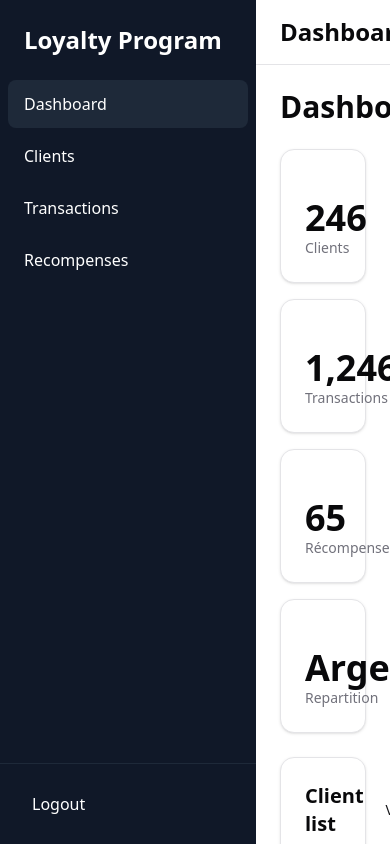
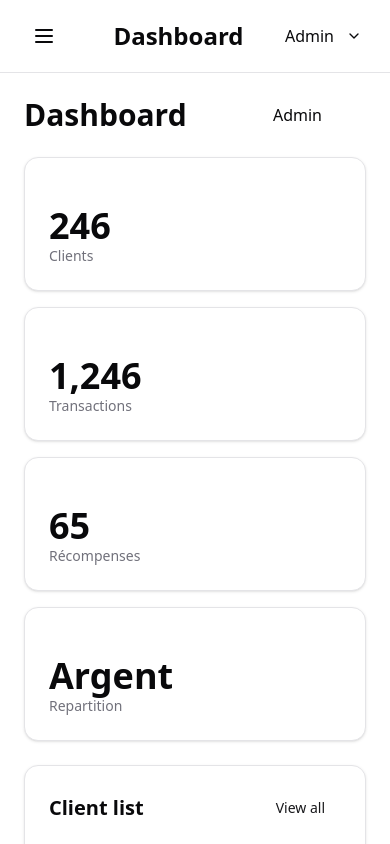
Before and after one commit to delitamakanda/LoyaltyProgramDashboard, a React (Vite) app: page /dashboard in a window 390 px wide. Built offline with nearby package versions, Linux system fonts and the light colour scheme.

Commit message:
make sidebar responsive

```diff
--- a/src/layouts/DashboardLayout.tsx
+++ b/src/layouts/DashboardLayout.tsx
@@ -1,20 +1,29 @@
 import {Outlet, Link, useLocation } from "react-router-dom"
 import { cn } from '@/lib/utils'
+import { useState, useEffect } from 'react'
 
 const DashboardLayout = () => {
     const location = useLocation()
-    const isActive = (path: string) => {
-        return location.pathname === path || location.pathname.startsWith(path);
+    const [isMobileMenuOpen, setIsMobileMenuOpen ] = useState(false)
+    const [isMobileViewOpen, setIsMobileViewOpen ] = useState(false)
+
+    useEffect(() => {
+        const handleResize = () => {
+            setIsMobileViewOpen(window.innerWidth < 768)
+            if (window.innerWidth >= 768) {
+                setIsMobileMenuOpen(false)
             }
-    return(
-        <div className="flex h-screen">
-            {/* Sidebar */}
-            <div className="w-64 bg-gray-900 text-white flex flex-col">
-                <div className="p-6">
-                    <h1 className="text-2xl font-bold">Loyalty Program</h1>
-                </div>
+        }
+        handleResize()
+        window.addEventListener("resize", handleResize)
+        return () => window.removeEventListener("resize", handleResize)
+    }, [])
 
-                <nav className="flex-1">
+    useEffect(() => {
+        setIsMobileMenuOpen(false)
+    }, [location.pathname])
+
+    const NavItems = () => (
         <ul className="space-y-1 px-2">
             <li>
                 <Link
@@ -63,6 +72,25 @@ const DashboardLayout = () => {
                 </Link>
             </li>
         </ul>
+    )
+
+    const isActive = (path: string) => {
+        return location.pathname === path || location.pathname.startsWith(path);
+    }
+    return(
+        <div className="flex h-screen">
+            {/* Sidebar */}
+            <div className={cn(
+                "bg-gray-900 text-white flex flex-col",
+                "fixed md:relative z-10 h-full transition-all duration-300 ease-in-out",
+                isMobileViewOpen ? (isMobileMenuOpen ? "w-64 left-0" : "w-64 -left-64") : "w-64 left-0"
+            )}>
+                <div className="p-6">
+                    <h1 className="text-2xl font-bold">Loyalty Program</h1>
+                </div>
+
+                <nav className="flex-1">
+                    <NavItems />
                 </nav>
 
                 <div className="p-4 mt-auto border-t border-gray-800">
@@ -82,6 +110,18 @@ const DashboardLayout = () => {
             {/* Main content */}
             <div className="flex-1 flex flex-col overflow-hidden">
                 <header className="flex justify-between items-center py-4 px-6 bg-white border-b">
+                    {isMobileViewOpen && (
+                        <button
+                            onClick={() => setIsMobileMenuOpen(!isMobileMenuOpen)}
+                            className="p-2 rounded-md hover:bg-gray-100 mr-2"
+                        >
+                            {isMobileMenuOpen ? (
+                                <svg xmlns="http://www.w3.org/2000/svg" width="24" height="24" viewBox="0 0 24 24" fill="none" stroke="currentColor" strokeWidth="2" strokeLinecap="round" strokeLinejoin="round" className="size-6"><path d="M18 6 6 18"/><path d="m6 6 12 12"/></svg>
+                            ) : (
+                                <svg xmlns="http://www.w3.org/2000/svg" width="24" height="24" viewBox="0 0 24 24" fill="none" stroke="currentColor" strokeWidth="2" strokeLinecap="round" strokeLinejoin="round" className="size-6"><line x1="4" x2="20" y1="12" y2="12"/><line x1="4" x2="20" y1="6" y2="6"/><line x1="4" x2="20" y1="18" y2="18"/></svg>
+                            )}
+                        </button>
+                    )}
                     <h1 className="text-2xl font-bold">Dashboard</h1>
                     <div className="flex items-center gap-2">
                         <span>Admin</span>
@@ -90,6 +130,12 @@ const DashboardLayout = () => {
                         </button>
                     </div>
                 </header>
+                {isMobileViewOpen && isMobileMenuOpen && (
+                    <div
+                        className="fixed inset-0 bg-black opacity-50 z-0"
+                        onClick={() => setIsMobileMenuOpen(false)}
+                    />
+                )}
                 <div className="flex-1 overflow-auto">
                     <Outlet />
                 </div>
```
Lines whose indentation alone changed are shown as unchanged.
